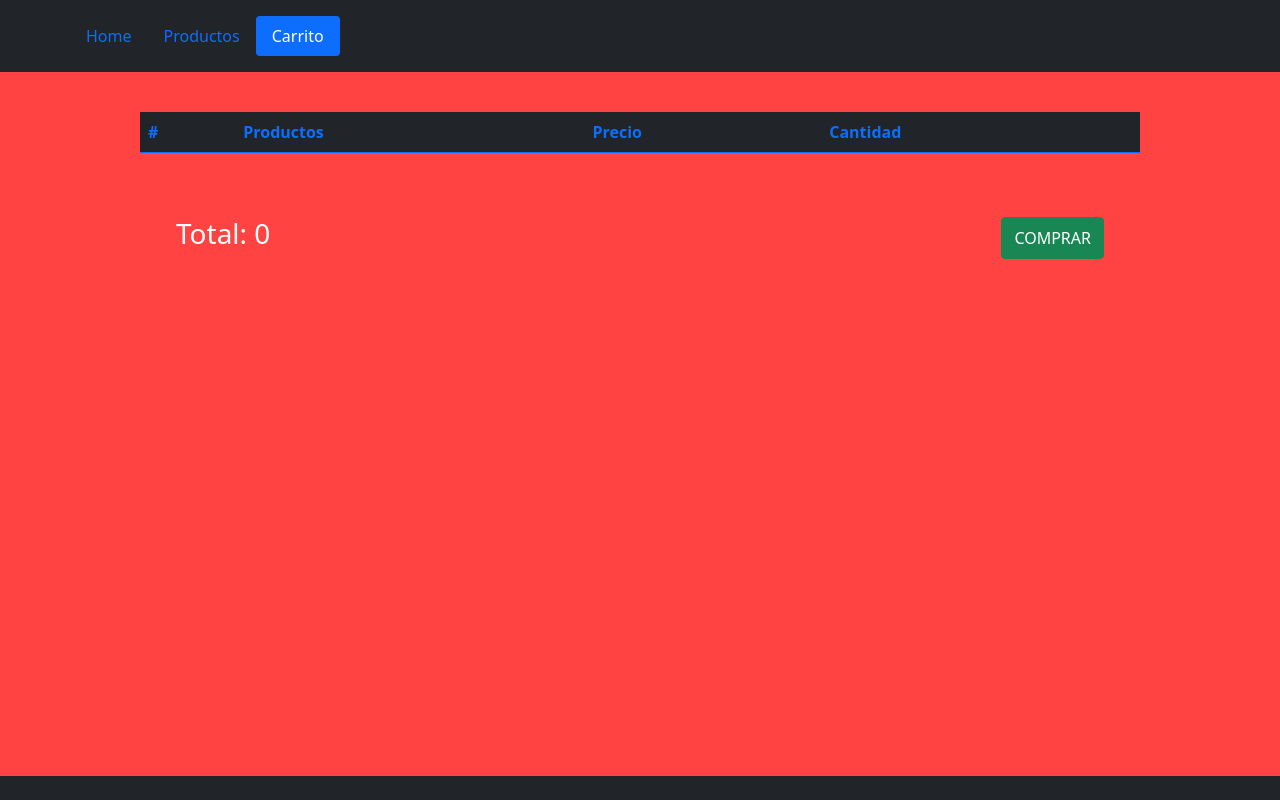
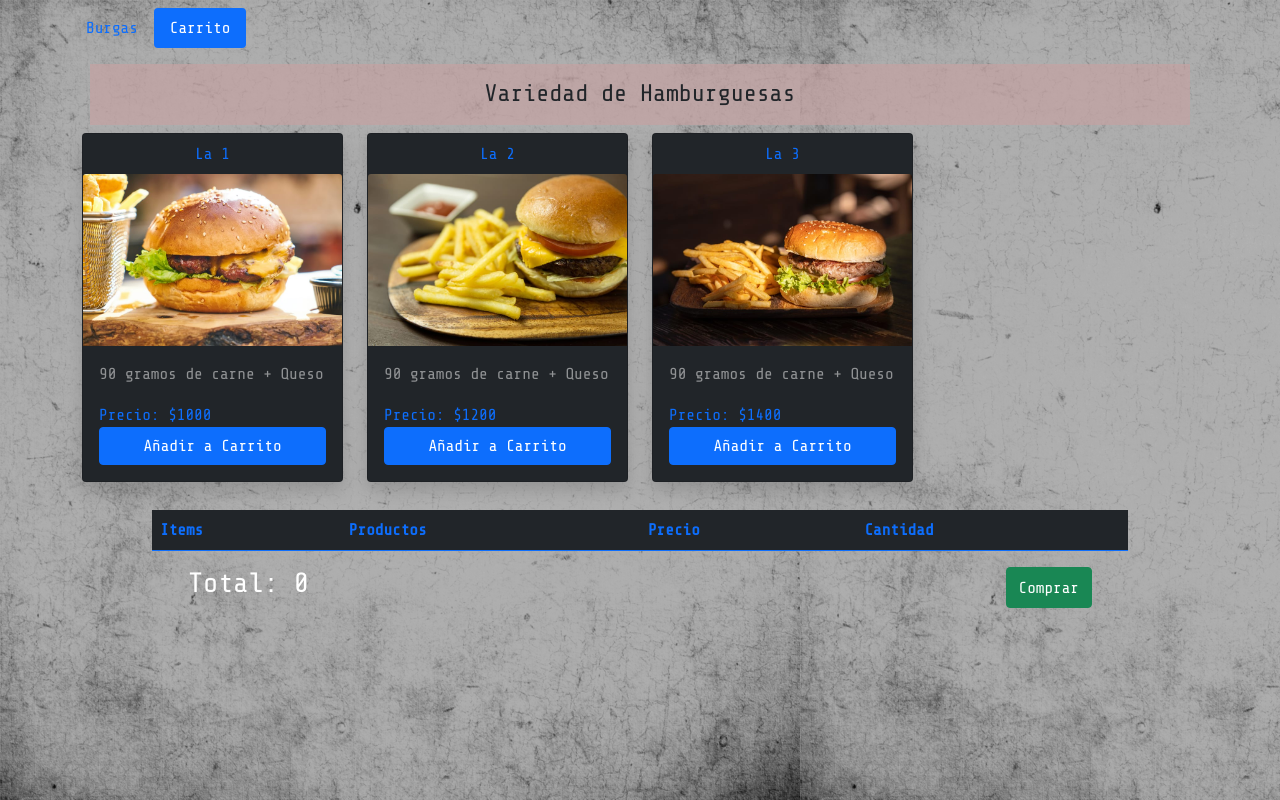
Before and after one commit to Feder-Jota/preentrega3, a plain HTML site: page index.html in a window 1280 px wide. Both pictures are taken after a click on the tab "Carrito". Shown: the top 800 px of the page. Drawn offline with nearby package versions, Linux system fonts and the light colour scheme.

Commit message:
Primer push de Entrega final

```diff
--- a/index.html
+++ b/index.html
@@ -5,30 +5,22 @@
     <meta http-equiv="X-UA-Compatible" content="IE=edge" />
     <meta name="viewport" content="width=device-width, initial-scale=1.0" />
     <meta name="theme-color" content=" "  />
+    <link
+      href="https://cdn.jsdelivr.net/npm/bootstrap@5.0.0-beta2/dist/css/bootstrap.min.css"
+      rel="stylesheet"
+      integrity="sha384-BmbxuPwQa2lc/FVzBcNJ7UAyJxM6wuqIj61tLrc4wSX0szH/Ev+nYRRuWlolflfl"
+      crossorigin="anonymous"
+    />
+    <link rel="stylesheet" href="style.css" />
     <title>Burgas Time</title>
-    <link
-      href="https://cdn.jsdelivr.net/npm/bootstrap@5.0.0-beta2/dist/css/bootstrap.min.css" rel="stylesheet" integrity="sha384-BmbxuPwQa2lc/FVzBcNJ7UAyJxM6wuqIj61tLrc4wSX0szH/Ev+nYRRuWlolflfl"/>
-   <link rel="stylesheet" href="style.css" />
   </head>
   <body>
-    <header class="container-fluid bg-dark position-sticky top-0">
+    <header class="container-fluid position-sticky">
       <ul
-        class="nav nav-pills mb-3 py-3 container"
+        class="nav nav-pills mb-2 py-2 container"
         id="pills-tab"
         role="tablist"
       >
-        <li class="nav-item text-primary" role="presentation">
-          <a
-            class="nav-link "
-            id="pills-home-tab"
-            data-bs-toggle="pill"
-            data-bs-target="#pills-home"
-            type="button"
-            role="tab"
-            aria-controls="pills-home"
-            aria-selected="true"
-            >Home</a
-          >
         </li>
         <li class="nav-item" role="presentation">
           <a
@@ -40,7 +32,7 @@
             role="tab"
             aria-controls="pills-profile"
             aria-selected="false"
-            >Productos</a
+            >Burgas</a
           >
         </li>
         <li class="nav-item" role="presentation">
@@ -60,10 +52,10 @@
     </header>
 
     <div class="alert container position-sticky top-0 alert-primary hide" role="alert">
-    Producto Añadido al carrito!
+     Añadida al carrito
     </div>
     <div class="alert container position-sticky top-0 alert-danger remove" role="alert">
-      Producto removido!
+     Sacada del carrito
     </div>
 
     <div class="tab-content" id="pills-tabContent">
@@ -73,7 +65,6 @@
         role="tabpanel"
         aria-labelledby="pills-home-tab"
       >
-        1
       </div>
       <div
         class="tab-pane fade show active container"
@@ -81,81 +72,81 @@
         role="tabpanel"
         aria-labelledby="pills-profile-tab"
       >
-        <h2 class="h4 m-4 text-primary">Productos</h2>
+        <h1 class="texto">Variedad de Hamburguesas</h1>
 
         <div class="row row-cols-sm-1 row-cols-md-2 row-cols-lg-3 row-cols-xl-4">
 
           <div class="col d-flex justify-content-center mb-4">
             <div class="card shadow mb-1 bg-dark rounded" style="width: 20rem;">
-              <h5 class="card-title pt-2 text-center text-primary">Card title 1</h5>
-              <img src="./Imagenes/platillo1.jpg" class="card-img-top" alt="...">
+              <div class="card-title pt-2 text-center text-primary"> La 1 </div>
+              <img src="Imagenes/b1.jpg" class="card-img-top" alt="la primera del menú">
               <div class="card-body">
-                <p class="card-text text-white-50 description">seleccione</p>
-                <h5 class="text-primary">Precio: <span class="precio">$ 5</span></h5>
+                <p class="card-text text-white-50 description"> 90 gramos de carne + Queso + lechuga</p>
+                <div class="text-primary">Precio: <span class="precio">$1000</span></div>
                 <div class="d-grid gap-2">
                 <button  class="btn btn-primary button">Añadir a Carrito</button>
               </div>
               </div>
             </div>
           </div>
+
           <div class="col d-flex justify-content-center mb-4">
             <div class="card shadow mb-1 bg-dark rounded" style="width: 20rem;">
-              <h5 class="card-title pt-2 text-center text-primary">Card title 2</h5>
-              <img src="./Imagenes/platillo2.jpg" class="card-img-top" alt="...">
+              <div class="card-title pt-2 text-center text-primary"> La 2 </div>
+              <img src="Imagenes/b2.jpg" class="card-img-top" alt="la primera del menú">
               <div class="card-body">
-                <p class="card-text text-white-50 description">seleccione</p>
-                <h5 class="text-primary">Precio: <span class="precio">$ 5</span></h5>
+                <p class="card-text text-white-50 description"> 90 gramos de carne + Queso + lechuga</p>
+                <div class="text-primary">Precio: <span class="precio">$1200</span></div>
                 <div class="d-grid gap-2">
                 <button  class="btn btn-primary button">Añadir a Carrito</button>
               </div>
               </div>
             </div>
           </div>
+
           <div class="col d-flex justify-content-center mb-4">
             <div class="card shadow mb-1 bg-dark rounded" style="width: 20rem;">
-              <h5 class="card-title pt-2 text-center text-primary">Card title 3</h5>
-              <img src="./Imagenes/platillo3.jpg" class="card-img-top" alt="...">
+              <div class="card-title pt-2 text-center text-primary"> La 3 </div>
+              <img src="Imagenes/b3.jpg" class="card-img-top" alt="la primera del menú">
               <div class="card-body">
-                <p class="card-text text-white-50 description">seleccione</p>
-                <h5 class="text-primary">Precio: <span class="precio">$ 5</span></h5>
+                <p class="card-text text-white-50 description"> 90 gramos de carne + Queso + lechuga</p>
+                <div class="text-primary">Precio: <span class="precio">$1400</span></div>
                 <div class="d-grid gap-2">
                 <button  class="btn btn-primary button">Añadir a Carrito</button>
               </div>
               </div>
             </div>
           </div>
-        </div>
 
-      </div>
+
+
       <div
         class="tab-pane fade carrito"
         id="pills-contact"
         role="tabpanel"
         aria-labelledby="pills-contact-tab"
       >
-      <br>
+
       <table class="table table-dark table-hover">
         <thead>
           <tr class="text-primary">
-            <th scope="col">#</th>
+            <th scope="col">Items</th>
             <th scope="col">Productos</th>
             <th scope="col">Precio</th>
             <th scope="col">Cantidad</th>
           </tr>
         </thead>
         <tbody class="tbody">
+        </tbody>
 
+      </table>
 
-
-        </tbody>
-      </table>
-      <br><br>
       <div class="row mx-4">
         <div class="col">
           <h3 class="itemCartTotal text-white">Total: 0</h3>
         </div>
         <div class="col d-flex justify-content-end">
-          <button class="btn btn-success">COMPRAR</button>
+          <button class="btn btn-success">Comprar</button>
         </div>
       </div>
 
@@ -163,15 +154,26 @@
     </div>
 
     <footer class="bg-dark p-3 mt-5">
-      <p class="text-center m-0 text-muted"></p>
-    </footer>
+      <div>
+          <h3 class="texto">Seguinos en nuestras redes</h3>
+          <a class="pie" href="https://www.instagram.com/somosrepsan/" target="_blank">
+          <img src="Imagenes/instagram.png" class="box" alt="Seguinos en Instagram">
+          </a>
+          <a class="pie" href="https://www.facebook.com/" target="_blank">
+          <img src="Imagenes/facebook.png" class="box" alt="Seguinos en facebook">
+          </a>
+          <a class="pie" href="https://www.youtube.com/channel/UCIZJr3-EPWVmeAjzB3GrWeA" target="_blank">
+          <img src="Imagenes/youtube.png" class="box" alt="Seguinos en youtube">
+          </a>
+      </div>
+  </footer>
 
     <script
       src="https://code.jquery.com/jquery-3.5.1.js"
       integrity="sha256-QWo7LDvxbWT2tbbQ97B53yJnYU3WhH/C8ycbRAkjPDc="
       crossorigin="anonymous"
     ></script>
-
+    <!-- JavaScript Bundle with Popper -->
     <script
       src="https://cdn.jsdelivr.net/npm/bootstrap@5.0.0-beta2/dist/js/bootstrap.bundle.min.js"
       integrity="sha384-b5kHyXgcpbZJO/tY9Ul7kGkf1S0CWuKcCD38l8YkeH8z8QjE0GmW1gYU5S9FOnJ0"
--- a/style.css
+++ b/style.css
@@ -1,9 +1,35 @@
+@charset "UTF-8";
+@import url("https://fonts.googleapis.com/css2?family=Share+Tech+Mono&display=swap");
+
+* {
+  margin: 0;
+  padding: 0;
+}
+
+html {
+  font-size: 100%;
+}
+
 body{
-   background-color: rgb(255, 67, 67);
+  background-image: url("Imagenes/fondo.png");
+  background-color: rgba(51, 52, 53, 0.392);
+  font-family: "Share Tech Mono", monospace;
+
 }
 header, .alert{
   z-index: 100;
 }
+
+.texto {
+  background: rgba(197, 163, 163, 0.7);
+  padding: 1rem;
+  margin: 0.5rem;
+  gap: 2rem;
+  font-size: 1.5rem;
+  justify-content: center;
+  text-align: center;
+}
+
 .description{
   height: 25px;
   overflow: hidden;
```
Also changed, not shown: Imagenes/b1.jpg (renamed from Imagenes/platillo1.jpg), Imagenes/b2.jpg (renamed from Imagenes/platillo2.jpg), Imagenes/b3.jpg (renamed from Imagenes/platillo3.jpg), Imagenes/facebook.png (added), Imagenes/fondo.png (renamed from Imagenes/pngegg.png), Imagenes/instagram.png (added), Imagenes/youtube.png (added). Lines whose indentation alone changed are shown as unchanged.
